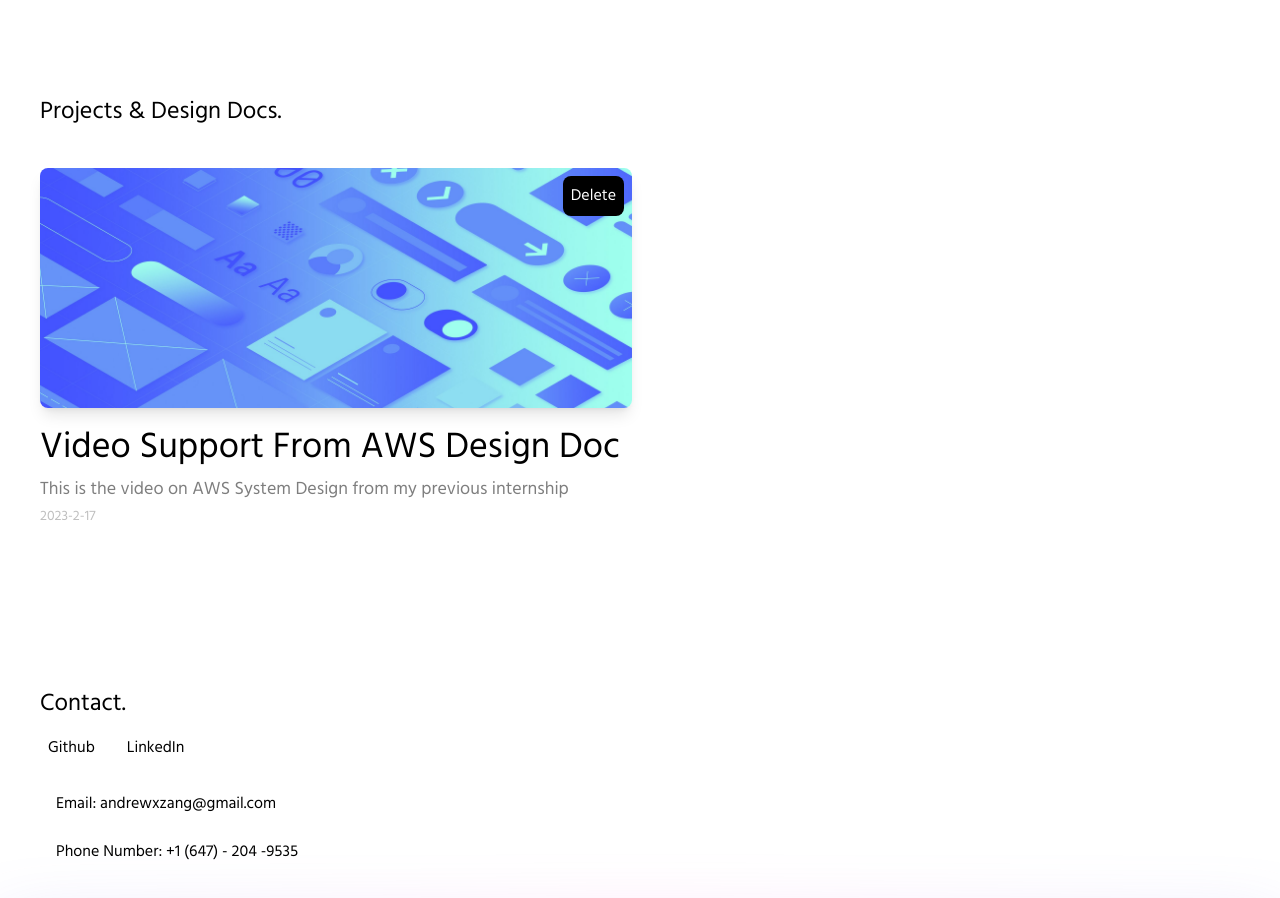
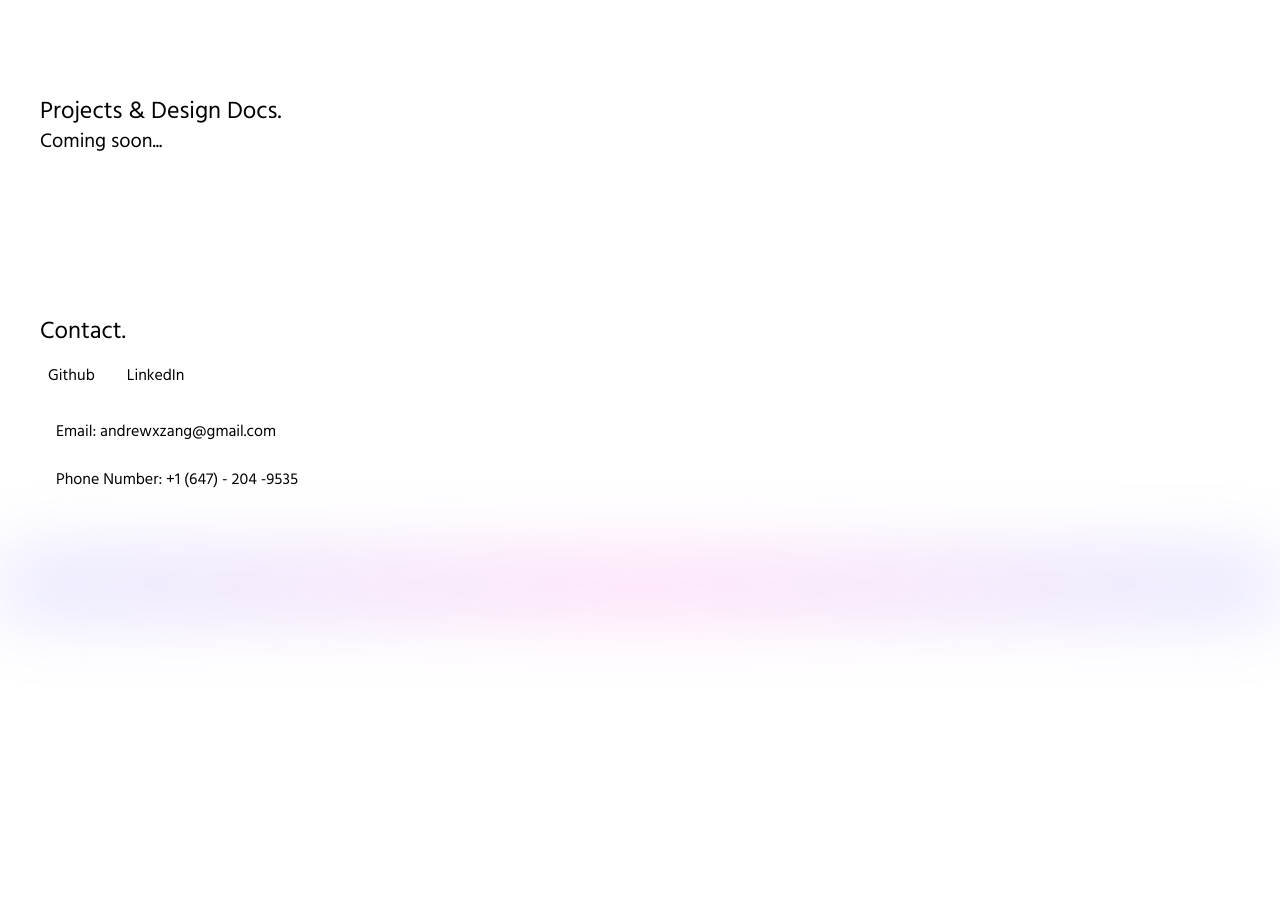
Before and after one commit to XianchengZ/personal-portfolio, a Next.js app: page / in a window 1280 px wide. Shown: the part 2540-3438 px from the top of the page. After the commit the page ends 3160 px from the top, so only its background shows below. Built offline with nearby package versions, Linux system fonts and the light colour scheme.

Commit message:
updated working branch

```diff
--- a/pages/index.js
+++ b/pages/index.js
@@ -167,8 +167,8 @@ export default function Home({ posts }) {
         </div>
         <div className='mt-10 laptop:mt-30 p-2 laptop:p-10' ref={projectRef}>
           <h1 className='text-2xl text-bold'>Projects & Design Docs.</h1>
-
-          <div className='mt-5 laptop:mt-10 grid grid-cols-1 tablet:grid-cols-2 gap-4'>
+          <h1 className='text-xl text-bold'>Coming soon...</h1>
+          {/* <div className='mt-5 laptop:mt-10 grid grid-cols-1 tablet:grid-cols-2 gap-4'>
             {posts &&
               posts.map((post) => (
                 <div
@@ -201,7 +201,7 @@ export default function Home({ posts }) {
                   )}
                 </div>
               ))}
-          </div>
+          </div> */}
           <Footer />
         </div>
 
```
